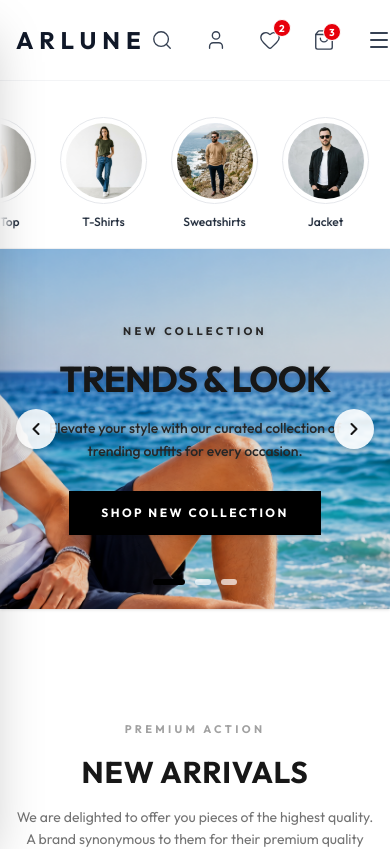
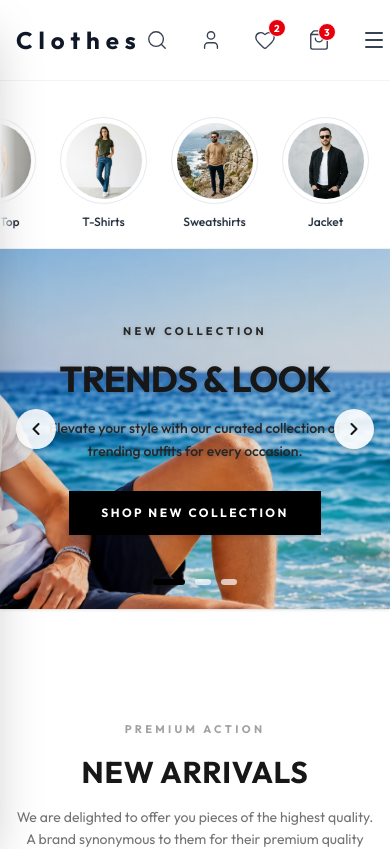
Before and after one commit to sivaathri/Clothing-UI-design-, a React (Vite) app: page / in a window 390 px wide. Shown: the top 849 px of the page. Built offline with nearby package versions, Linux system fonts and the light colour scheme.

Commit message:
feat: implement responsive Header component with mega menu and search functionality

```diff
--- a/src/components/Header.jsx
+++ b/src/components/Header.jsx
@@ -60,7 +60,7 @@ export default function Header() {
         {/* Logo */}
         <div className="flex-shrink-0">
           <a href="#" className="text-2xl font-bold tracking-[0.25em] text-gray-900 select-none hover:opacity-80 transition-opacity">
-            ARLUNE
+           Clothes
           </a>
         </div>
 
```
